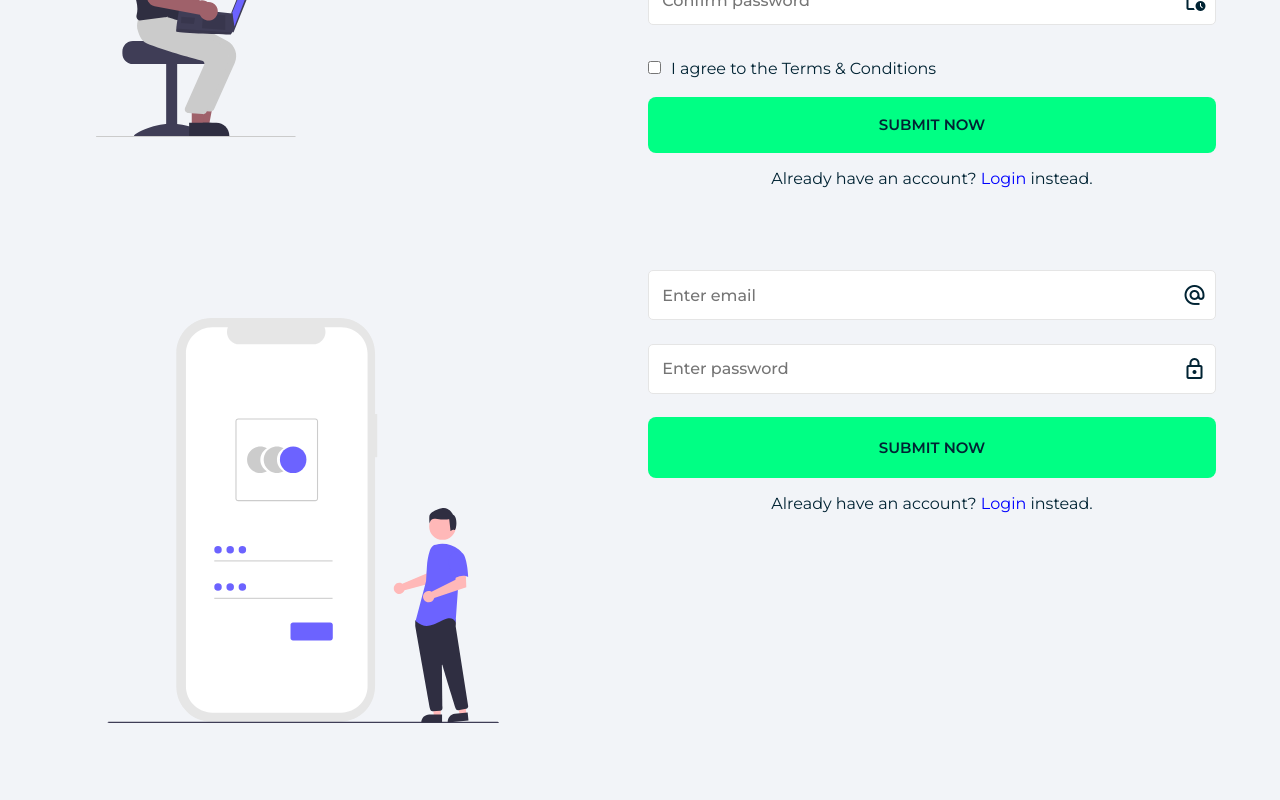
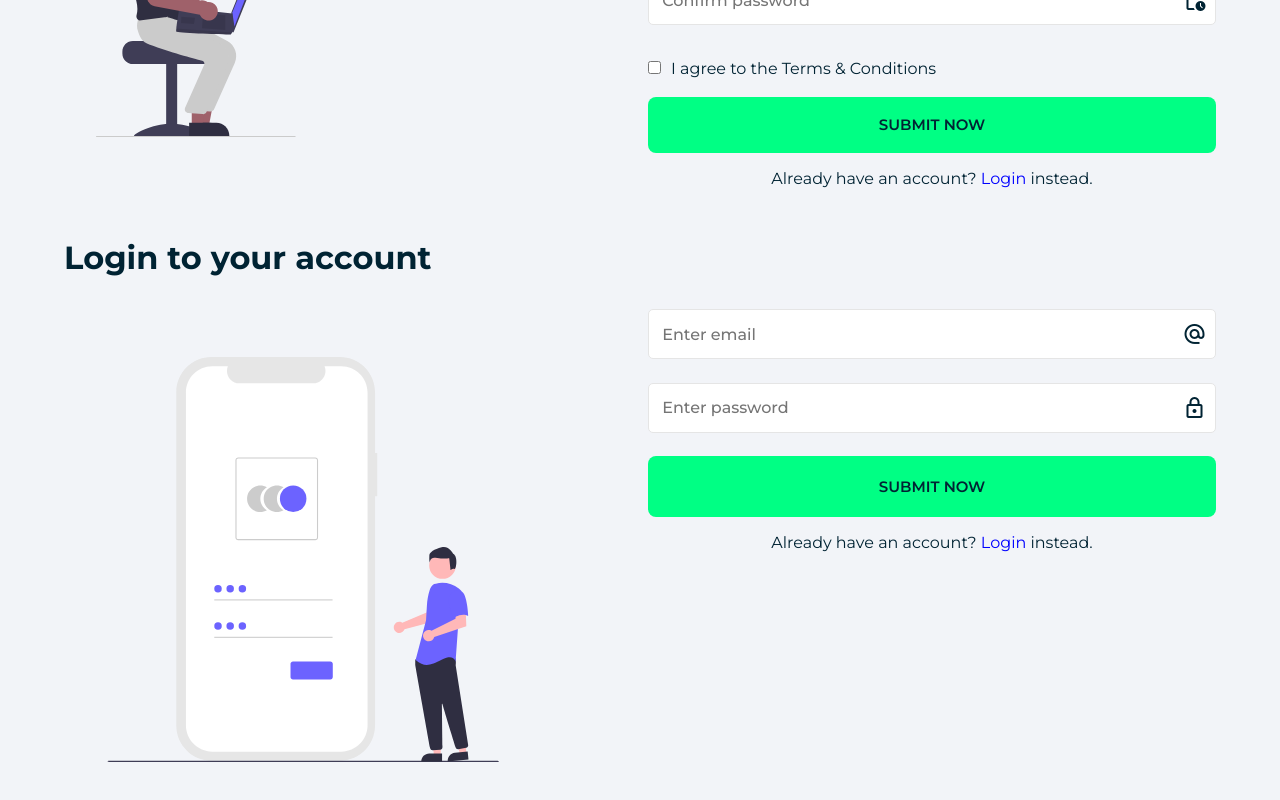
Before and after one commit to asmsaiff/react-quiz-app, a React (Create React App) app: page / in a window 1280 px wide. Shown: the part 1523-2323 px from the top of the page. Built offline with nearby package versions, Linux system fonts and the light colour scheme.

Commit message:
add page header

```diff
--- a/src/components/Login.js
+++ b/src/components/Login.js
@@ -9,9 +9,10 @@ import SignUpInfo from "./SignUpInfo";
 export default function Login() {
 	return (
 		<>
+			<h1>Login to your account</h1>
 			<div className={classes.column}>
 				<Illustration illustration={loginImage} />
-				<Form cssClass="login">
+				<Form cssClass='login'>
 					<TextInput
 						type='text'
 						placeholder='Enter email'
```
